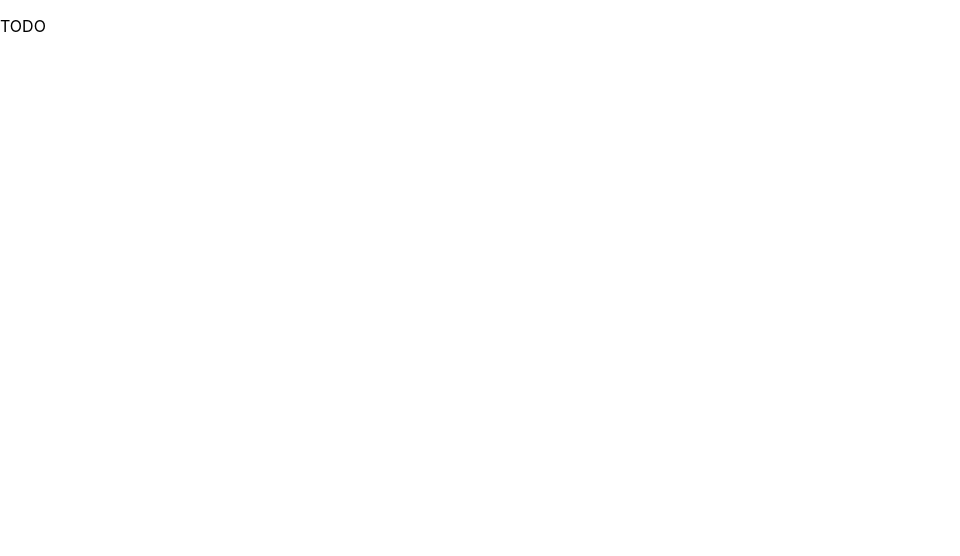
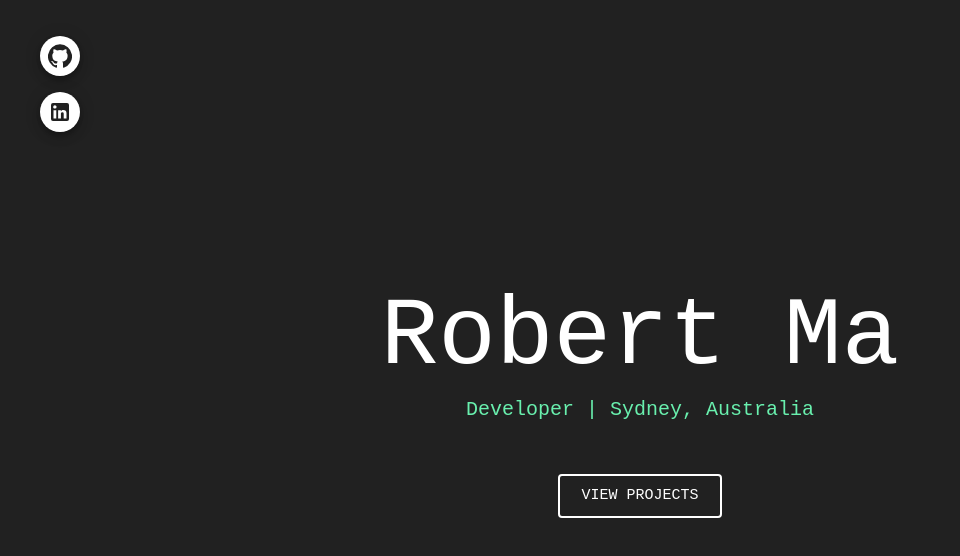
Before and after one commit to robertma1995/portfolio, a React (Create React App) app: page / in a window 1280 px wide. Shown: the top 556 px of the page, without its empty margins (0-960 px from the left). Built offline with nearby package versions, Linux system fonts and the light colour scheme.

Commit message:
finished landing page

```diff
--- a/package.json
+++ b/package.json
@@ -5,6 +5,7 @@
   "dependencies": {
     "@material-ui/core": "^4.10.2",
     "@material-ui/icons": "^4.9.1",
+    "@material-ui/lab": "^4.0.0-alpha.56",
     "@testing-library/jest-dom": "^4.2.4",
     "@testing-library/react": "^9.5.0",
     "@testing-library/user-event": "^7.2.1",
--- a/public/index.html
+++ b/public/index.html
@@ -12,7 +12,7 @@
     <link rel="apple-touch-icon" href="%PUBLIC_URL%/catLogo192.png" />
     <link rel="manifest" href="%PUBLIC_URL%/manifest.json" />
     <link rel="stylesheet" href="https://fonts.googleapis.com/css?family=Roboto:300,400,500,700&display=swap" />
-    <title>Robert Ma</title>
+    <title>Robert Ma | Portfolio </title>
   </head>
   <body>
     <div id="root"></div>
--- a/src/App.js
+++ b/src/App.js
@@ -1,15 +1,50 @@
 import React from 'react';
 // material ui
 import { createMuiTheme, ThemeProvider } from '@material-ui/core/styles';
+import { Box, Button, Typography } from '@material-ui/core';
 // my components
 import brandTheme from './theme';
+import { Menu } from './components';
 
 const theme = createMuiTheme(brandTheme);
 
 function App() {
     return (
         <ThemeProvider theme={theme}>
-            <p> TODO </p>
+            <Box
+                display="flex"
+                flexDirection="column"
+                height="100%"
+                bgcolor="primary.main"
+                justifyContent="center"
+            >
+                <Box display="flex" flexDirection="row" justifyContent="center">
+                    <Box display="flex" flexDirection="column" alignContent="center">
+                        <Typography variant="h1" color="secondary" align="center">
+                            Robert Ma
+                        </Typography>
+                        <Typography variant="h6" color="textPrimary" align="center">
+                            Developer | Sydney, Australia
+                        </Typography>
+                        <Box
+                            display="flex"
+                            flexDirection="row"
+                            justifyContent="center"
+                            style={{ marginTop: theme.spacing(6) }}
+                        >
+                            <Button
+                                variant="outlined"
+                                color="secondary"
+                                size="large"
+                                style={{ border: '2px solid' }}
+                            >
+                                View Projects
+                            </Button>
+                        </Box>
+                    </Box>
+                </Box>
+            </Box>
+            <Menu/>
         </ThemeProvider>
     );
 }
--- /dev/null
+++ b/src/components/index.js
@@ -0,0 +1,5 @@
+import Menu from './menu';
+
+export {
+    Menu,
+}
--- /dev/null
+++ b/src/components/menu.js
@@ -0,0 +1,46 @@
+import React from 'react';
+// material ui
+import { makeStyles } from '@material-ui/core/styles';
+import { SpeedDial, SpeedDialAction } from '@material-ui/lab';
+import GitHubIcon from '@material-ui/icons/GitHub';
+import LinkedInIcon from '@material-ui/icons/LinkedIn';
+
+const useStyles = makeStyles((theme) => ({
+    // anchor menu to middle-left of screen
+    dial: {
+        position: 'absolute',
+        top: theme.spacing(1.5),
+        left: theme.spacing(4),
+    },
+    tooltip: {
+        fontSize: 15
+    }
+}));
+
+function Menu() {
+    const classes = useStyles();
+    return (
+        <SpeedDial
+            className={classes.dial}
+            ariaLabel="SpeedDial example"
+            direction="down"
+            open
+            hidden
+        >
+            <SpeedDialAction
+                icon={<GitHubIcon color="primary"/>}
+                tooltipTitle="/robertma1995"
+                href="https://github.com/robertma1995"
+                TooltipClasses={classes}
+            />
+            <SpeedDialAction
+                icon={<LinkedInIcon color="primary"/>}
+                tooltipTitle="/robertmajianying"
+                href="https://www.linkedin.com/in/robertmajianying/"
+                TooltipClasses={classes}
+            />
+        </SpeedDial>
+    );
+}
+
+export default Menu;
--- a/src/index.css
+++ b/src/index.css
@@ -7,6 +7,11 @@ body {
   -moz-osx-font-smoothing: grayscale;
 }
 
+body, html, #root {
+  height: 100% !important;
+  margin: 0;
+}
+
 code {
   font-family: source-code-pro, Menlo, Monaco, Consolas, 'Courier New',
     monospace;
--- a/src/theme.js
+++ b/src/theme.js
@@ -1,30 +1,41 @@
 const theme = {
     palette: {
         primary: {
-            main: '#cbb09c'
+            main: '#212121'
         },
         secondary: {
             main: '#ffffff'
         },
         text: {
-            primary: '#212121',
-            secondary: '#9e9e9e',
+            primary: '#69f0ae',
+            secondary: '#00c853',
         },
     },
     // closer to materialize's font (looks nicer than material-ui)
     typography: {
         fontFamily: [
-            '-apple-system',
-            'BlinkMacSystemFont',
-            '"Segoe UI"',
-            'Roboto',
-            '"Helvetica Neue"',
-            'Arial',
-            'sans-serif',
-            '"Apple Color Emoji"',
-            '"Segoe UI Emoji"',
-            '"Segoe UI Symbol"',
+            'Inconsolata',
+            `monospace`
         ].join(','),
+    },
+    overrides: {
+        // outlined white buttons turn green on hover
+        MuiButton: {
+            outlinedSecondary: {
+                '&:hover': {
+                    color: '#69f0ae'
+                }
+            }
+        },
+        // menu buttons turn green on hover
+        MuiSpeedDialAction: {
+            fab: {
+                backgroundColor: '#ffffff',
+                '&:hover': {
+                    backgroundColor: '#69f0ae'
+                }
+            }
+        }
     }
 }
 
```
Also changed, not shown: 1 other file (tests, documents, lock files or other folders).
